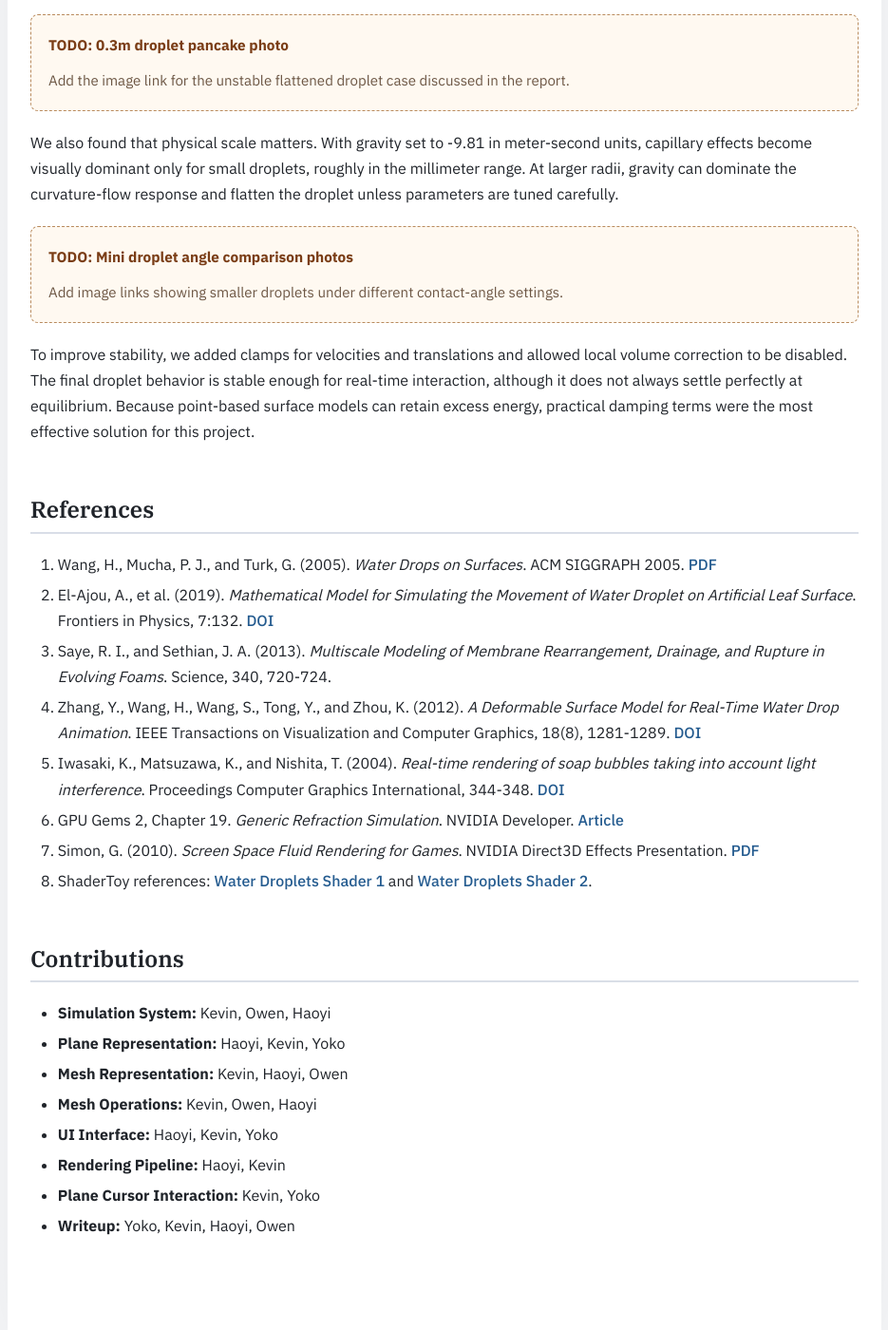
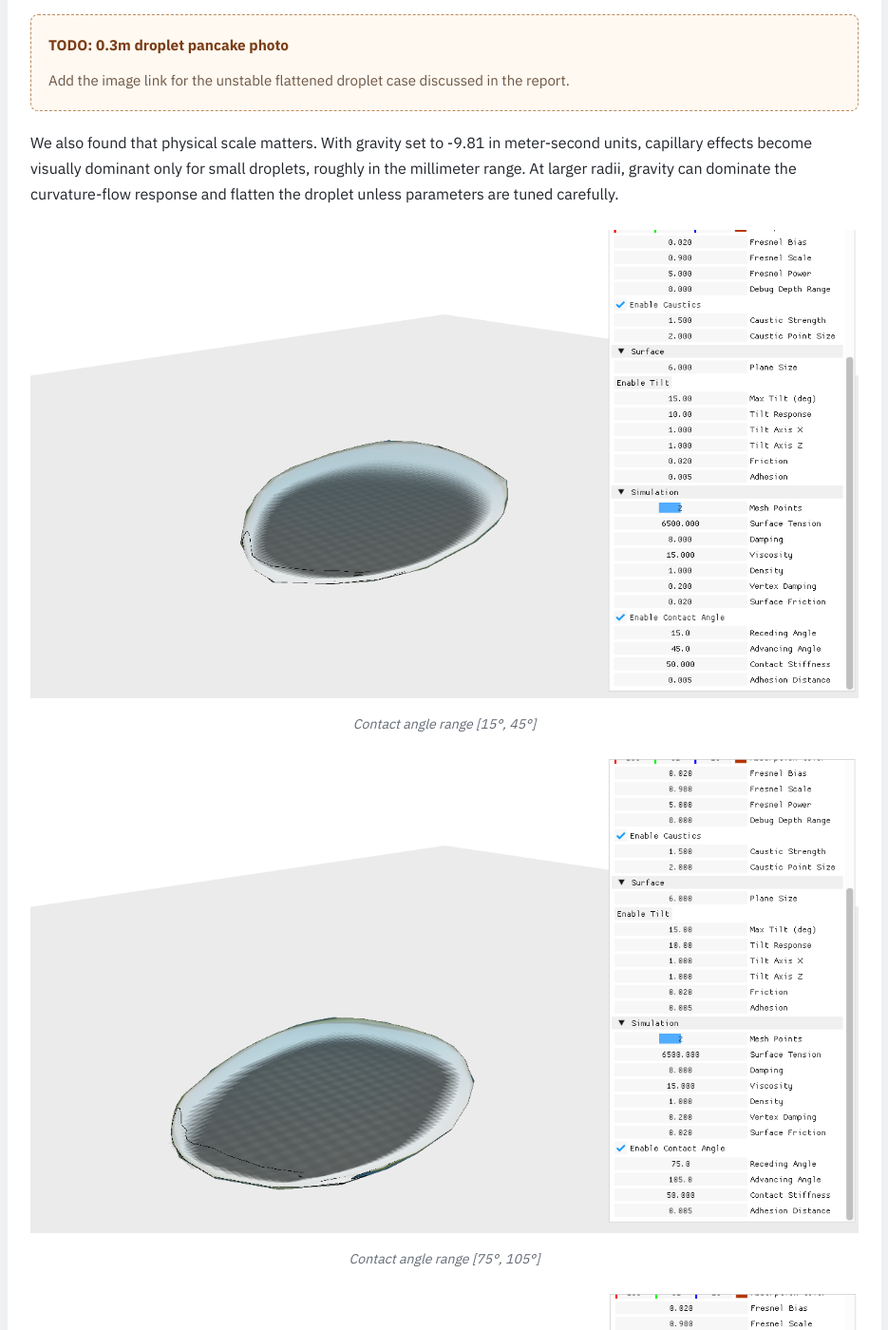
Before and after one commit to owenlambchops/CS184-final-project, a Jekyll site: the page built from final/index.md, in a window 1280 px wide and 1400 px high, scrolled down 5912 px. Shown: the whole window at 95% size, without its empty margins (172-1107 px from the left). Built offline with Jekyll 4.4.1, drawn with Linux system fonts in a browser that asks for light colours; some of the changed text lies outside the part shown.

Commit message:
add some image to webpage

```diff
--- a/final/index.md
+++ b/final/index.md
@@ -225,9 +225,19 @@ In our initial solver, we added a volume stiffness factor directly inside curvat
 
 We also found that physical scale matters. With gravity set to -9.81 in meter-second units, capillary effects become visually dominant only for small droplets, roughly in the millimeter range. At larger radii, gravity can dominate the curvature-flow response and flatten the droplet unless parameters are tuned carefully.
 
-<div class="media-placeholder">
-  <strong>TODO: Mini droplet angle comparison photos</strong>
-  <p>Add image links showing smaller droplets under different contact-angle settings.</p>
+<div class="image-row">
+  <figure>
+    <img src="./img:mp4/contact%20angle%20range%20%5B15%2C%2045%5D.png" alt="Contact angle range [15°, 45°]">
+    <figcaption>Contact angle range [15°, 45°]</figcaption>
+  </figure>
+  <figure>
+    <img src="./img:mp4/contact%20angle%20range%20%5B75%2C%20105%5D.png" alt="Contact angle range [75°, 105°]">
+    <figcaption>Contact angle range [75°, 105°]</figcaption>
+  </figure>
+  <figure>
+    <img src="./img:mp4/contact%20angle%20range%20%5B160%2C%20175%5D.png" alt="Contact angle range [160°, 175°]">
+    <figcaption>Contact angle range [160°, 175°]</figcaption>
+  </figure>
 </div>
 
 To improve stability, we added clamps for velocities and translations and allowed local volume correction to be disabled. The final droplet behavior is stable enough for real-time interaction, although it does not always settle perfectly at equilibrium. Because point-based surface models can retain excess energy, practical damping terms were the most effective solution for this project.
```
Also changed, not shown: final/img:mp4/contact angle range [15, 45].png (added), final/img:mp4/contact angle range [160, 175].png (added), final/img:mp4/contact angle range [75, 105].png (added), 4 other files.
